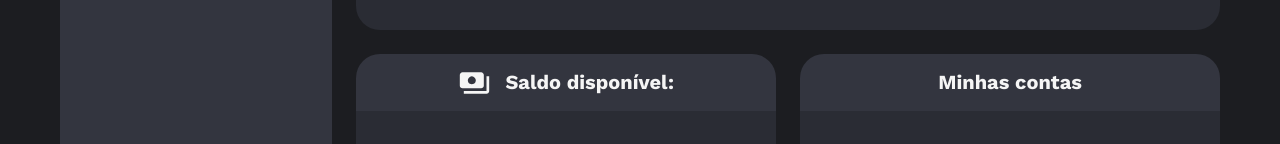
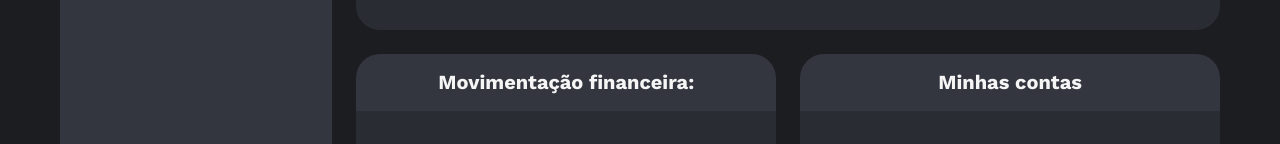
Before and after one commit to antonio-evaldo/4457-angular-19-curso-3-projeto, an Angular app: page / in a window 1280 px wide. Shown: the part 375-519 px from the top of the page. Built offline with nearby package versions, Linux system fonts and the light colour scheme.

Commit message:
Vídeo 3.2: Projetando múltiplos conteúdos

```diff
--- a/src/app/componentes/area-financeira/card/card.component.html
+++ b/src/app/componentes/area-financeira/card/card.component.html
@@ -1,7 +1,6 @@
 <section>
   <div class="titulo-wrapper">
-    <img src="icones/saldo.svg" alt="">
-    <h2 class="texto-lg">Saldo disponível:</h2>
+    <ng-content select="[card-titulo]" />
   </div>
 
   <div class="corpo-card">
--- a/src/app/componentes/area-financeira/saldo/saldo.component.html
+++ b/src/app/componentes/area-financeira/saldo/saldo.component.html
@@ -1,4 +1,9 @@
 <app-card>
+  <ng-container card-titulo>
+    <img src="icones/saldo.svg" alt="">
+    <h2 class="texto-lg">Saldo disponível:</h2>
+  </ng-container>
+
   <span
     class="valor texto-xxxl"
     [appDestaqueValorNumerico]="saldo()"
--- a/src/app/componentes/area-financeira/transacoes/transacoes.component.html
+++ b/src/app/componentes/area-financeira/transacoes/transacoes.component.html
@@ -1,4 +1,8 @@
 <app-card>
+  <h2 card-titulo class="texto-lg">
+    Movimentação financeira:
+  </h2>
+
   <div class="transacoes-e-botao">
     <ul>
       @for (transacao of transacoes(); track transacao.id) {
```
